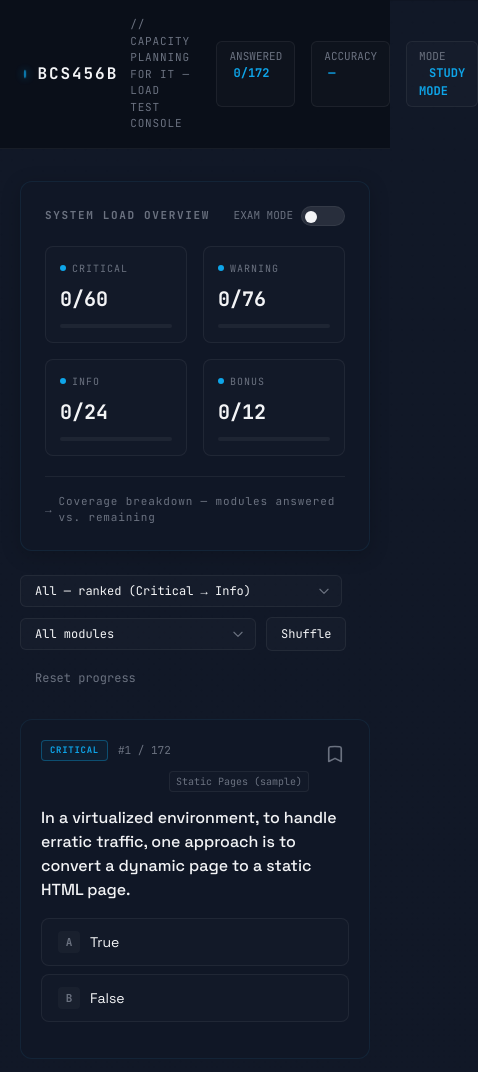
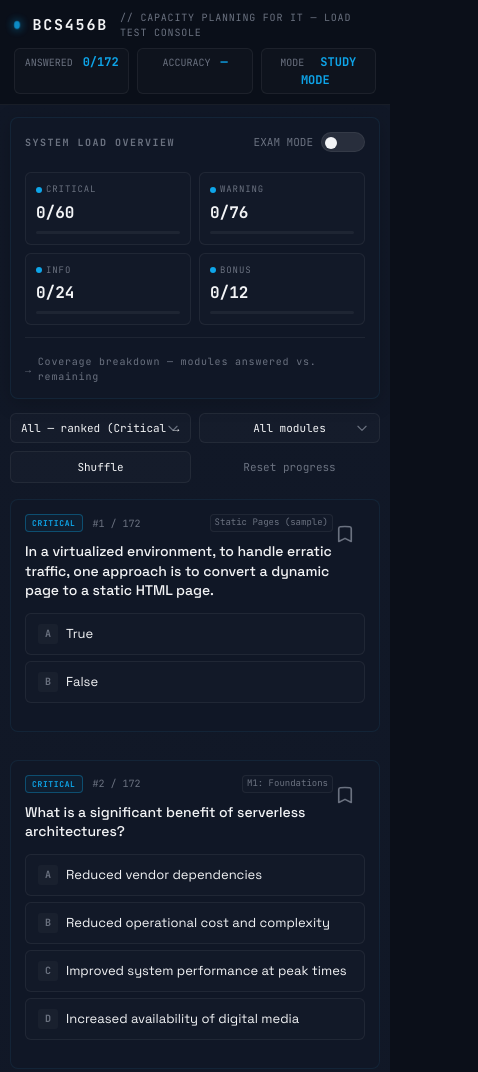
Before and after one commit to VK-10-9/cpit, a website built with Vite: page index.html in a window 390 px wide. Shown: the top 1072 px of the page, 478 px wide, since content can reach past the window. Built offline with nearby package versions, Linux system fonts and the light colour scheme.

Commit message:
Optimize responsive layout and touch targets for mobile phone study

```diff
--- a/css/style.css
+++ b/css/style.css
@@ -740,3 +740,232 @@ footer.note {
   transform: translateY(-2px);
   background: var(--accent-hover);
 }
+
+/* -------------------------------------------------------------
+   Mobile Optimization Media Queries (Specialized for phone study)
+   ------------------------------------------------------------- */
+@media (max-width: 480px) {
+  .topbar {
+    padding: 10px 14px;
+    flex-direction: column;
+    align-items: stretch;
+    gap: 8px;
+  }
+
+  .brand {
+    justify-content: space-between;
+    width: 100%;
+  }
+
+  .brand h1 {
+    font-size: 15px;
+  }
+
+  .brand span.sub {
+    font-size: 10px;
+  }
+
+  .stat-strip {
+    display: flex;
+    justify-content: space-between;
+    width: 100%;
+    gap: 8px;
+    font-size: 10px;
+  }
+
+  .stat-strip div {
+    flex: 1;
+    text-align: center;
+    padding: 4px 6px;
+  }
+
+  .wrap {
+    padding: 12px 10px 80px;
+  }
+
+  .panel {
+    padding: 14px;
+    margin-bottom: 14px;
+    border-radius: var(--radius-md);
+  }
+
+  .panel-head h2 {
+    font-size: 10px;
+  }
+
+  .gauge-row {
+    grid-template-columns: repeat(2, 1fr);
+    gap: 8px;
+    margin-bottom: 12px;
+  }
+
+  .gauge {
+    padding: 10px;
+    border-radius: var(--radius-sm);
+  }
+
+  .gauge .label {
+    font-size: 9px;
+    margin-bottom: 4px;
+    gap: 4px;
+  }
+
+  .gauge .val {
+    font-size: 16px;
+  }
+
+  .gauge .bar {
+    margin-top: 6px;
+    height: 3px;
+  }
+
+  details.coverage summary {
+    font-size: 10px;
+  }
+
+  .mod-list {
+    grid-template-columns: 1fr;
+    gap: 6px;
+    margin-top: 10px;
+  }
+
+  .mod-row {
+    padding: 5px 8px;
+    font-size: 10px;
+  }
+
+  .mod-row .track {
+    width: 50px;
+    height: 3px;
+  }
+
+  /* Controls/Filters side-by-side or stacked on phone */
+  .controls {
+    display: grid;
+    grid-template-columns: 1fr 1fr;
+    gap: 8px;
+    margin-bottom: 16px;
+  }
+
+  .select-wrapper {
+    width: 100%;
+  }
+
+  select, .btn {
+    width: 100%;
+    font-size: 11px;
+    padding: 8px 10px;
+    text-align: center;
+  }
+
+  #shuffleBtn, #resetBtn {
+    grid-column: span 1;
+  }
+
+  /* Card spacing and typography */
+  .qcard {
+    padding: 14px;
+    border-radius: var(--radius-md);
+    margin-bottom: 12px;
+  }
+
+  .qmeta {
+    margin-bottom: 10px;
+    padding-right: 32px;
+  }
+
+  .tag {
+    font-size: 8px;
+    padding: 2px 6px;
+  }
+
+  .qmeta .idx {
+    font-size: 10px;
+  }
+
+  .qmeta .mod {
+    font-size: 9px;
+    padding: 1px 4px;
+  }
+
+  .qtext {
+    font-size: 14px;
+    line-height: 1.4;
+    margin-bottom: 12px;
+  }
+
+  .opts {
+    gap: 6px;
+    margin-bottom: 12px;
+  }
+
+  .opt {
+    padding: 10px 12px;
+    font-size: 13px;
+    border-radius: var(--radius-sm);
+    gap: 8px;
+  }
+
+  .opt .letter {
+    width: 20px;
+    height: 20px;
+    font-size: 10px;
+    border-radius: 3px;
+  }
+
+  .explanation-panel {
+    margin-top: 10px;
+    padding: 10px 12px;
+  }
+
+  .explanation-panel h4 {
+    font-size: 9px;
+    margin-bottom: 2px;
+  }
+
+  .explanation-panel p {
+    font-size: 11.5px;
+    line-height: 1.4;
+  }
+
+  .result-note {
+    font-size: 11px;
+  }
+
+  .exam-info-card {
+    padding: 12px 14px;
+    flex-direction: column;
+    align-items: flex-start;
+    gap: 8px;
+  }
+
+  .exam-info-card h3 {
+    font-size: 13px;
+  }
+
+  .exam-info-card p {
+    font-size: 11px;
+  }
+
+  .exam-timer {
+    font-size: 18px;
+    align-self: flex-end;
+  }
+
+  .exam-submit-bar {
+    padding: 14px;
+    margin-top: 14px;
+  }
+
+  .exam-submit-bar .btn {
+    padding: 10px 20px;
+    font-size: 13px;
+  }
+
+  .fab {
+    bottom: 16px;
+    right: 16px;
+    width: 36px;
+    height: 36px;
+  }
+}
```
